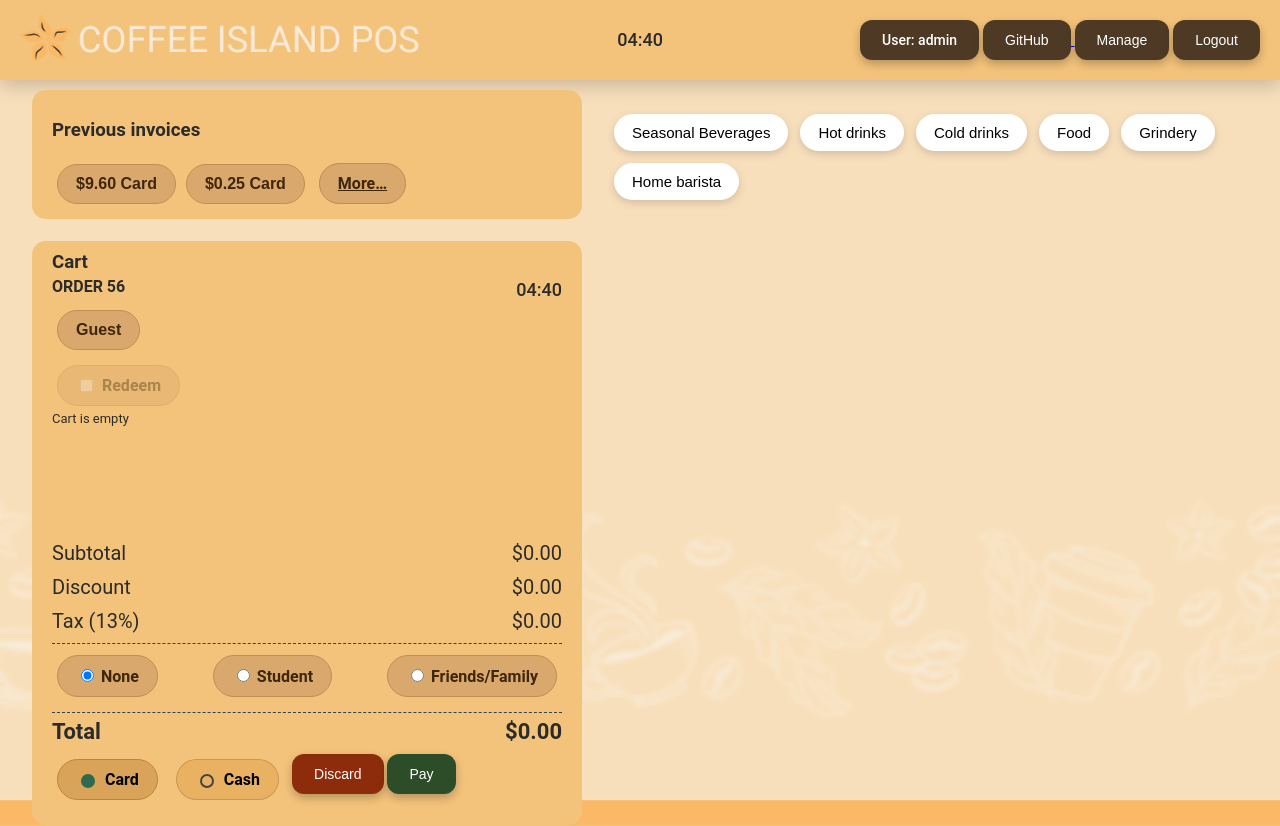
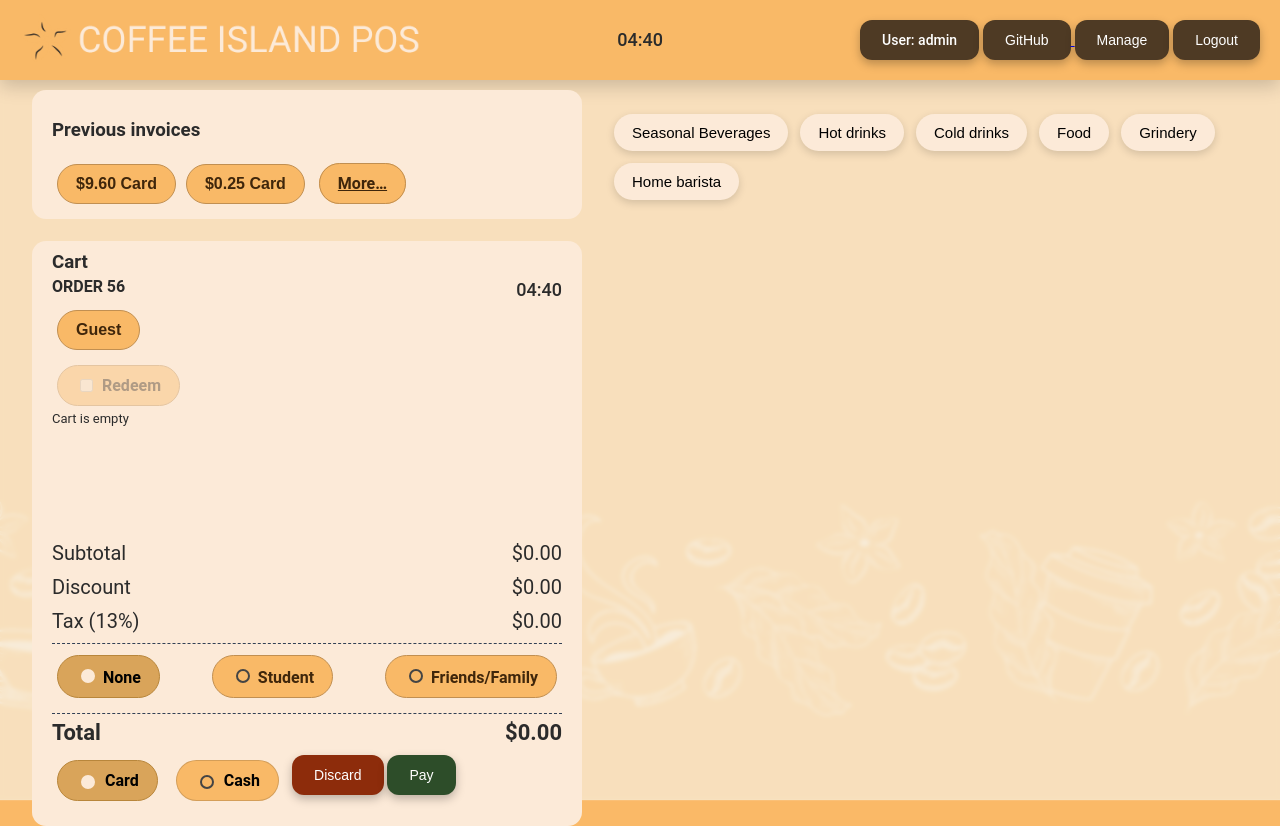
Before and after one commit to markshmidt/coffee-shop-app, a Django app: page / in a window 1280 px wide. Run offline with Django 5.2, Linux system fonts and the light colour scheme; a user stored in the database is signed in; data comes from the database, SQL or seed files in the repository; data that the repository does not hold is empty; some libraries are stand-ins or nearby versions.

Commit message:
color changes

```diff
--- a/coffeeshop/store/static/css/orders.css
+++ b/coffeeshop/store/static/css/orders.css
@@ -1,8 +1,8 @@
 
 :root {
     --bg: #f7ecd9;
-    --panel: #f4c37b;
-    --panel-dark: #e9b263;
+    --panel: #fcead8;
+    --panel-dark: #f9b967;
     --white: #ffffff;
     --text-dark: #2b2b2b;
     --text-muted: #5e5e5e;
@@ -208,6 +208,7 @@ appearance:none;
   color:#2b2b2b;
   font: inherit;
   cursor:pointer;
+  background: var(--panel-dark);
   }
   .is-disabled { opacity: .5; cursor: not-allowed; }
 
--- a/coffeeshop/store/static/css/styles.css
+++ b/coffeeshop/store/static/css/styles.css
@@ -4,10 +4,10 @@
 
 :root {
     --bg: #f7ecd9;
-    --panel: #f4c37b;
-    --panel-dark: #e9b263;
+    --panel: #fcead8;
+    --panel-dark: #f9b967;
     --white: #ffffff;
-    --text-dark: #2b2b2b;
+    --text-dark: #2d2825;
     --text-muted: #5e5e5e;
     --radius: 14px;
     --radius-sm: 10px;
@@ -45,7 +45,7 @@ body[data-page="pos"]::before {
     grid-template-columns: auto 1fr auto; /* logo | clock | actions */
     align-items: center;
 
-    background: var(--panel);
+    background: var(--panel-dark);
     padding: 14px 20px;
 
     box-shadow: var(--shadow);
@@ -196,6 +196,8 @@ main.container {
 }
 .row{ display:flex; justify-content:space-between; }
 .row.total{ font-size:22px; font-weight:700; padding-top:6px; border-top:1px dashed #334155; }
+.row.total pill: hover{
+ background: var(--panel-dark)}
 .row.em{ color:#cbd5e1; }
 
 .paybar .pay-group{ display:flex; gap:8px; }
@@ -233,24 +235,6 @@ main.container {
     position: relative;
 }
 
-.paybar.pill input[type="radio"]:checked {
-    border-color: #2d6a4f;
-    background: #2d6a4f;
-}
-
-.paybar .pill:hover {
-    background: #d9a45a;
-}
-.paybar .pill input[type="radio"]:checked {
-    border-color: #2d6a4f;
-    background: #2d6a4f;
-}
-
-.paybar .pill:has(input[type="radio"]:checked) {
-    background: #d9a45a;
-    color: black;
-    border-color: #b8863b;
-}
 
 /* ------------------------------------------------------------
    RIGHT COLUMN — MENU
@@ -278,7 +262,7 @@ main.container {
 .cat-btn {
     padding: 10px 18px !important;
     border-radius: 999px;
-    background: white;
+    background: var(--panel);
     border: none;
     box-shadow: 0 3px 8px rgba(0,0,0,.15);
     font-size: 15px;
@@ -316,7 +300,7 @@ main.container {
 }
 
 .item {
-    background: white;
+    background: var(--panel);
     border-radius: 14px;
     padding: 16px;
     box-shadow: 0px 3px 12px rgba(0,0,0,0.13);
@@ -358,7 +342,7 @@ main.container {
 
 /* Choose button */
 .item .btn {
-    background: var(--panel);
+    background: var(--panel-dark);
     border-radius: 10px;
 }
 .btn open-modal: hover{
@@ -400,17 +384,57 @@ main.container {
    margin: 5px;
     border-radius: 999px;
     font-size: 16px !important;
-    background: #d9a86c;
+    background: var(--panel-dark);
     border: 1px solid #c18f51;
     color: #3f260b;
     font-weight: 600;
 }
 
 .pill:hover {
-    background: #c89648;
+    background: var(--text-dark);
+}
+.pill:hover {
+    background: #d9a45a;
+}
+.pill input[type="radio"]:checked {
+    border-color: #2d6a4f;
+    background: #2d6a4f;
 }
 
+.pill:has(input[type="radio"]:checked) {
+    background: #d9a45a;
+    color: black;
+    border-color: #b8863b;
+}
 
+.pill input[type="radio"]:checked {
+    border-color: #2d6a4f;
+    background: #2d6a4f;
+}
+
+.pill:hover {
+    background: #d9a45a;
+}
+.pill input[type="radio"]:checked {
+    border-color: var(--panel);
+    background: var(--panel);
+}
+
+.pill:has(input[type="radio"]:checked) {
+    background: #d9a45a;
+    color: black;
+    border-color: #b8863b;
+}
+.pill input[type="radio"] {
+    appearance: none;
+    width: 14px;
+    height: 14px;
+    border-radius: 50%;
+    border: 2px solid #444;
+    margin-right: 4px;
+    display: inline-block;
+    position: relative;
+}
 /* ------------------------------------------------------------
    MODAL STYLING
 ------------------------------------------------------------ */
```
